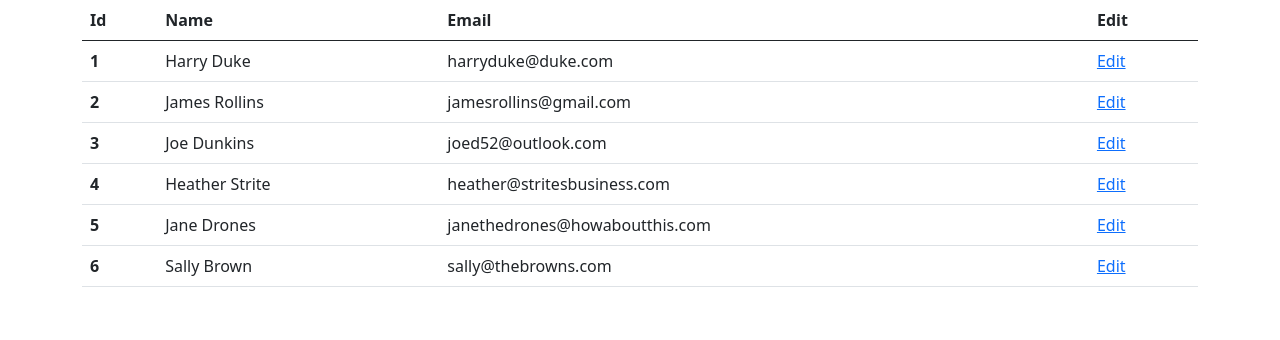
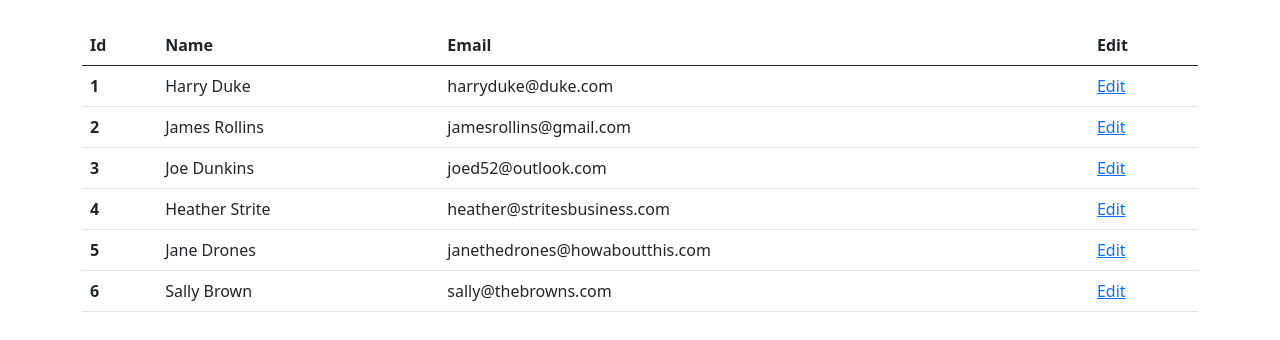
Before and after one commit to dkreider/angular-http-service-testing, an Angular app: page /customers in a window 1280 px wide. Shown: the top 340 px of the page. Built offline with nearby package versions, Linux system fonts and the light colour scheme; data requests are answered from the project's data file.

Commit message:
Add some padding to top of page

```diff
--- a/src/app/app.component.html
+++ b/src/app/app.component.html
@@ -1,3 +1,3 @@
-<div class="container">
+<div class="container" style="padding-top: 25px;">
   <router-outlet></router-outlet>
 </div>
```
